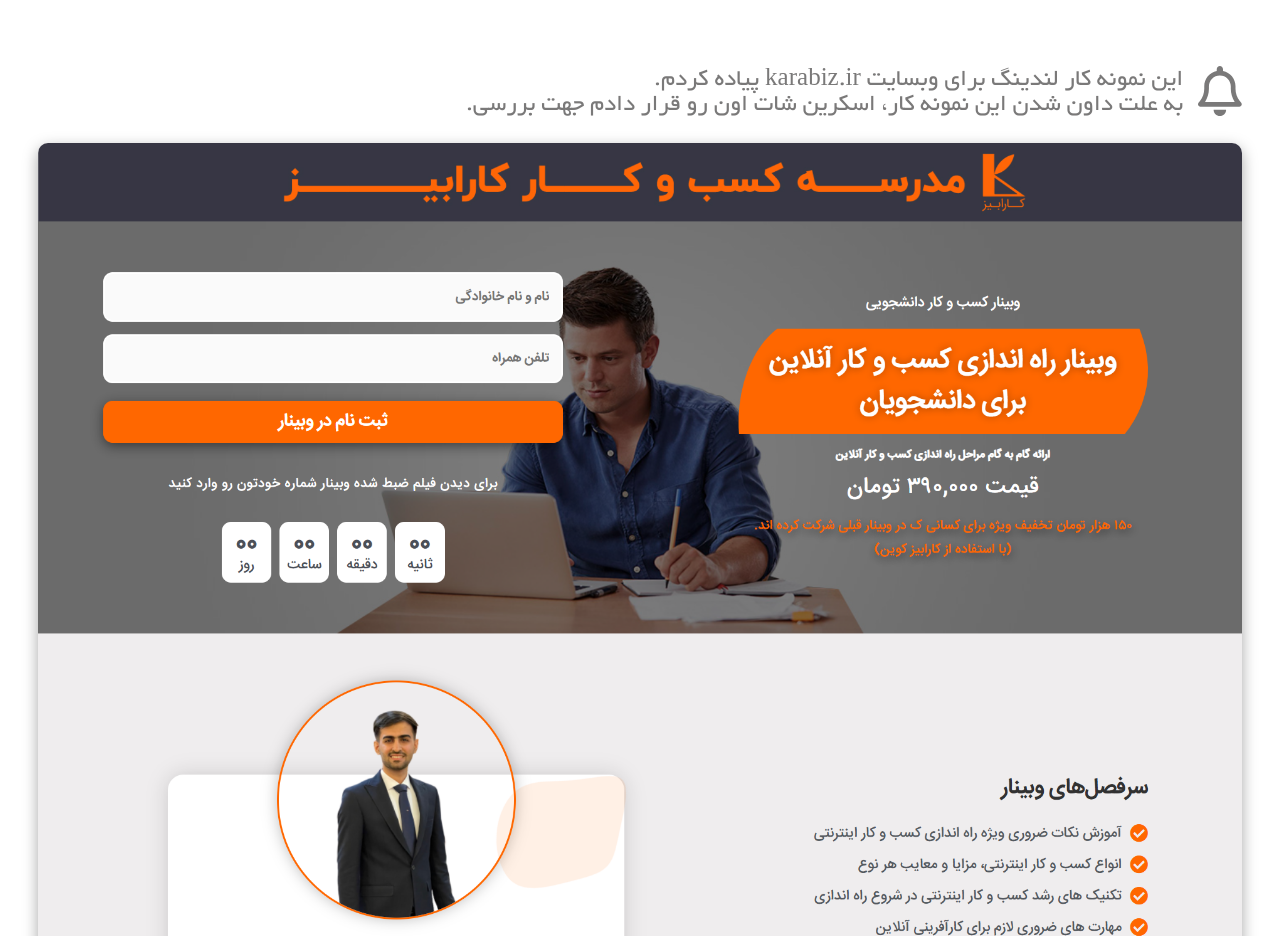
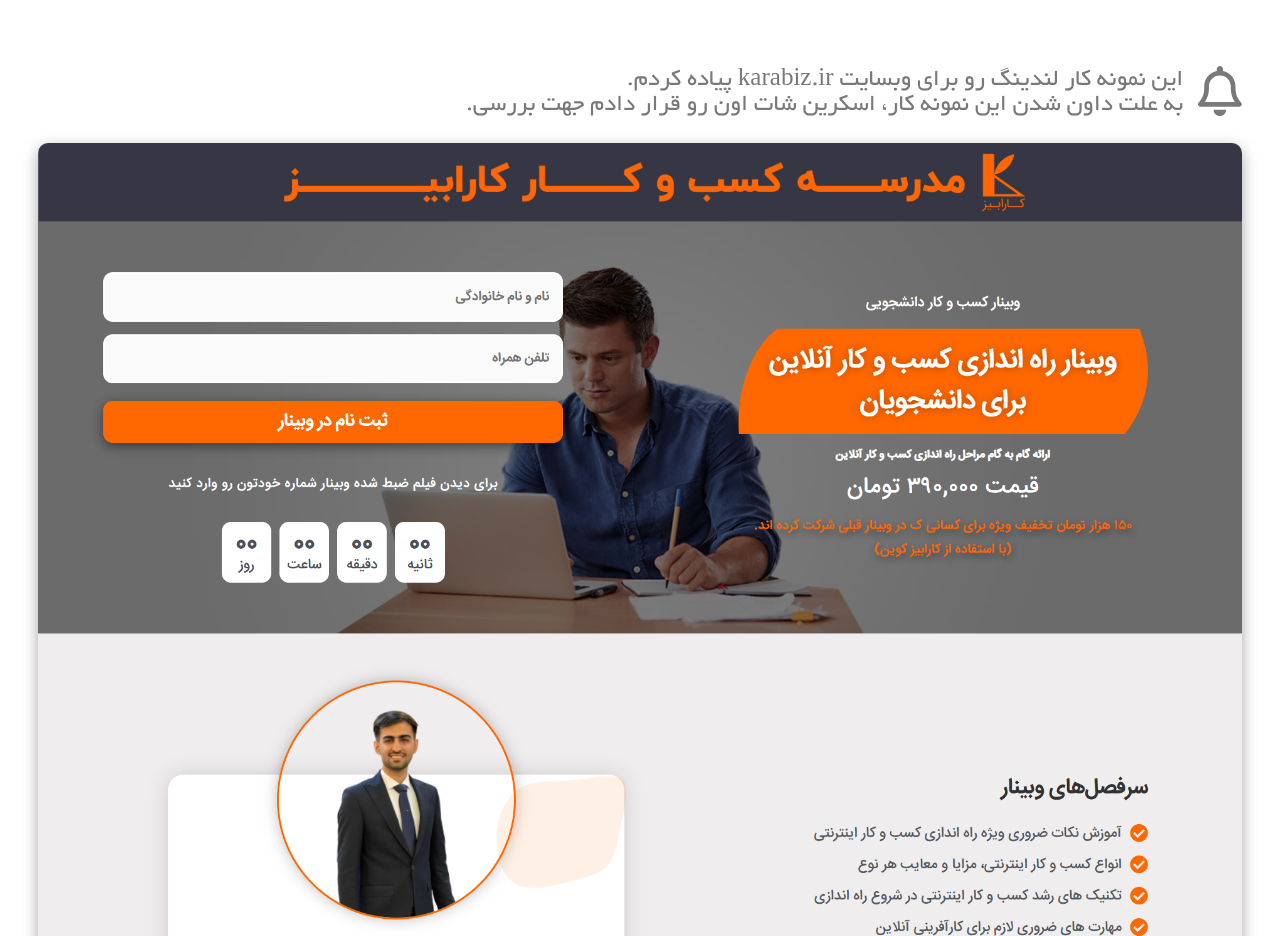
Before and after one commit to homayoonghadiri/OBS-Webinar-for-Students, a plain HTML site: page index.html in a window 1280 px wide. Shown: the top 936 px of the page. Drawn offline with Linux system fonts and the light colour scheme.

Commit message:
Update index.html

```diff
--- a/index.html
+++ b/index.html
@@ -12,7 +12,7 @@
 
     <div class="note">
         <i class="fa-regular fa-bell"></i>
-        <p>این نمونه کار لندینگ برای وبسایت karabiz.ir پیاده کردم.<br />به علت داون شدن این نمونه کار، اسکرین شات اون رو قرار دادم جهت بررسی.</p>
+        <p>این نمونه کار لندینگ رو برای وبسایت karabiz.ir پیاده کردم.<br />به علت داون شدن این نمونه کار، اسکرین شات اون رو قرار دادم جهت بررسی.</p>
     </div>
 
     <img src="screencapture-karabiz-ir-landing-2025-05-19-17_36_22.png" alt="اسکرین شات نمونه کار لندینگ وبینار راه اندازی کسب و کار آنلاین برای دانشجویان" />
```
